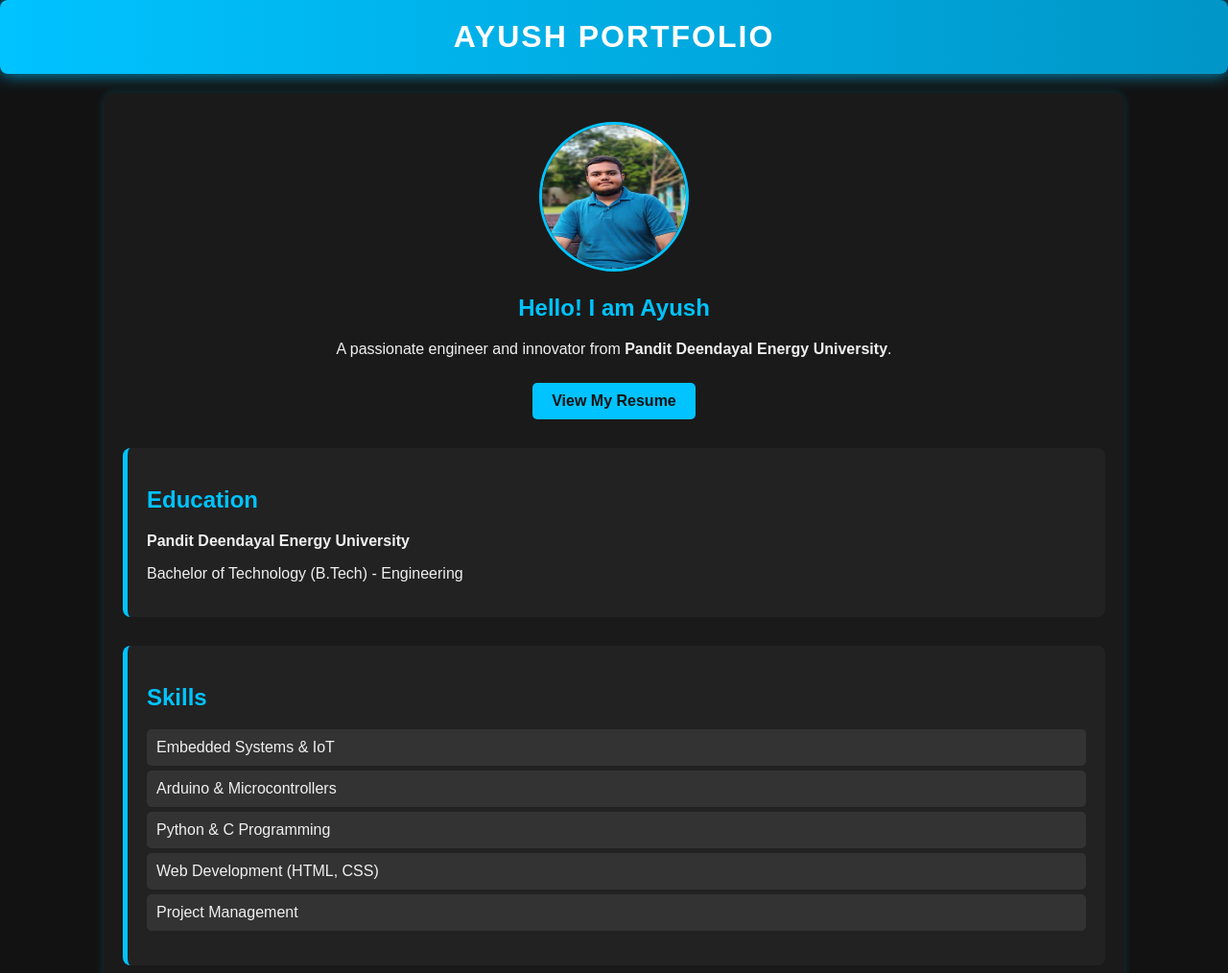
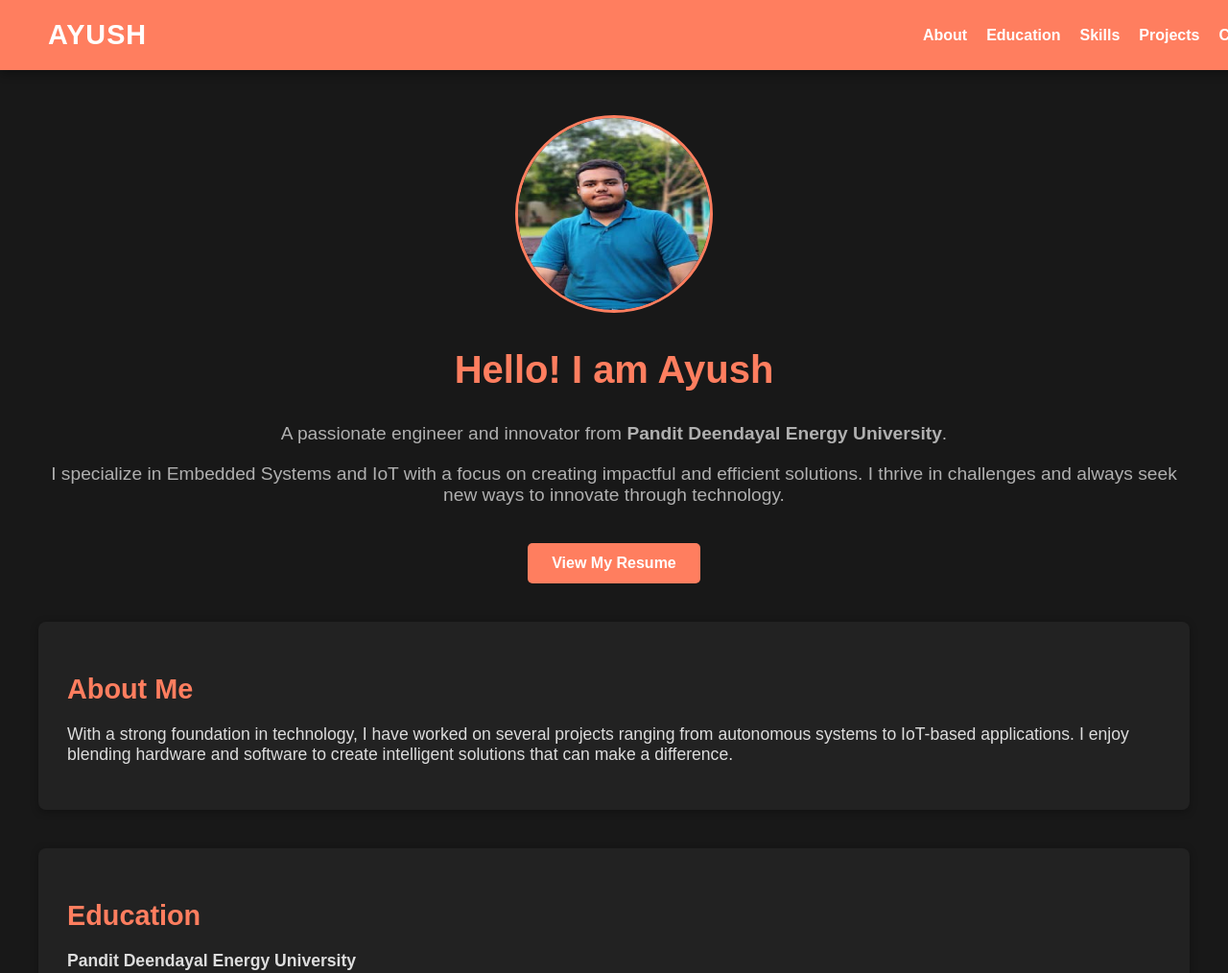
Before and after one commit to Ayush2778/portfolio, a plain HTML site: page index.html in a window 1280 px wide. Shown: the top 1014 px of the page at 96% size. Drawn offline with Linux system fonts and the light colour scheme.

Commit message:
Update index.html

```diff
--- a/index.html
+++ b/index.html
@@ -6,143 +6,241 @@
     <title>Ayush's Portfolio</title>
     <style>
         body {
-            font-family: Arial, sans-serif;
-            background-color: #121212;
+            font-family: 'Arial', sans-serif;
+            background-color: #181818;
             color: #f0f0f0;
             margin: 0;
             padding: 0;
-            text-align: center;
+            overflow-x: hidden;
         }
 
-        /* ✨ Stylish Animated Header */
+        /* Header */
         header {
-            background: linear-gradient(90deg, #00c3ff, #0096c7);
+            display: flex;
+            justify-content: space-between;
+            align-items: center;
+            background: #ff7e5f;
             color: white;
-            padding: 20px;
-            font-size: 32px;
-            font-weight: bold;
-            text-transform: uppercase;
-            letter-spacing: 2px;
-            position: relative;
-            animation: glow 2s infinite alternate;
-            border-radius: 8px;
+            padding: 20px 50px;
+            position: fixed;
+            width: 100%;
+            top: 0;
+            left: 0;
+            z-index: 1000;
+            box-shadow: 0 4px 10px rgba(0, 0, 0, 0.3);
         }
 
-        /* 🎇 Glowing Effect on Hover */
-        header:hover {
-            text-shadow: 0px 0px 10px #00c3ff, 0px 0px 20px #0096c7;
-            transition: 0.3s ease-in-out;
+        header .logo {
+            font-size: 1.8rem;
+            font-weight: bold;
+            letter-spacing: 1px;
+            text-transform: uppercase;
         }
 
-        /* 🔥 Glow Animation */
-        @keyframes glow {
-            from {
-                box-shadow: 0px 0px 10px #00c3ff;
-            }
-            to {
-                box-shadow: 0px 0px 20px #0096c7;
-            }
+        header nav {
+            display: flex;
+            gap: 20px;
         }
 
-        .container {
-            width: 80%;
-            margin: auto;
-            background: #1a1a1a;
-            padding: 20px;
-            box-shadow: 0 0 10px rgba(0, 195, 255, 0.2);
-            margin-top: 20px;
-            border-radius: 10px;
+        header nav a {
+            color: white;
+            text-decoration: none;
+            font-weight: bold;
+            transition: color 0.3s ease;
         }
 
-        img {
-            border-radius: 50%;
-            width: 150px;
-            height: 150px;
-            border: 3px solid #00c3ff;
-            margin-top: 10px;
+        header nav a:hover {
+            color: #feb47b;
         }
 
-        h2 {
-            color: #00c3ff;
+        /* Smooth Scrolling */
+        html {
+            scroll-behavior: smooth;
         }
 
-        .btn {
+        /* Main Container */
+        .container {
+            margin-top: 80px;
+            padding: 40px;
+            max-width: 1200px;
+            margin-left: auto;
+            margin-right: auto;
+        }
+
+        /* Intro Section */
+        .intro {
+            text-align: center;
+            margin-bottom: 40px;
+        }
+
+        .intro img {
+            border-radius: 50%;
+            width: 200px;
+            height: 200px;
+            border: 3px solid #ff7e5f;
+        }
+
+        .intro h1 {
+            color: #ff7e5f;
+            font-size: 2.5rem;
+        }
+
+        .intro p {
+            font-size: 1.2rem;
+            color: #b0b0b0;
+        }
+
+        .intro .btn {
             display: inline-block;
-            background: #00c3ff;
-            color: #121212;
-            padding: 10px 20px;
-            text-decoration: none;
+            background-color: #ff7e5f;
+            padding: 12px 25px;
+            color: white;
             font-weight: bold;
             border-radius: 5px;
-            margin-top: 10px;
-            transition: background 0.3s ease;
+            margin-top: 20px;
+            text-decoration: none;
+            transition: background-color 0.3s ease;
         }
 
-        .btn:hover {
-            background: #0096c7;
+        .intro .btn:hover {
+            background-color: #feb47b;
         }
 
+        /* Sections */
         .section {
-            margin-top: 30px;
-            text-align: left;
-            padding: 20px;
-            background: #222;
-            border-left: 5px solid #00c3ff;
+            margin-bottom: 40px;
+            padding: 30px;
+            background-color: #222;
             border-radius: 8px;
+            box-shadow: 0 2px 8px rgba(0, 0, 0, 0.3);
         }
 
-        ul {
+        .section h2 {
+            color: #ff7e5f;
+            font-size: 1.8rem;
+            margin-bottom: 20px;
+        }
+
+        .section p {
+            font-size: 1.1rem;
+            color: #ddd;
+        }
+
+        .section ul {
             list-style-type: none;
             padding-left: 0;
         }
 
-        li {
-            background: #333;
-            padding: 10px;
-            margin: 5px 0;
+        .section ul li {
+            background-color: #333;
+            padding: 12px;
+            margin-bottom: 10px;
             border-radius: 5px;
             transition: 0.3s;
         }
 
-        li:hover {
-            background: #444;
+        .section ul li:hover {
+            background-color: #444;
         }
 
-        a {
-            color: #00c3ff;
+        .section a {
+            color: #ff7e5f;
+            text-decoration: none;
+        }
+
+        .section a:hover {
+            color: #feb47b;
+        }
+
+        /* Footer */
+        footer {
+            background-color: #1f2937;
+            color: #ff7e5f;
+            padding: 20px;
+            text-align: center;
+            margin-top: 40px;
+        }
+
+        footer a {
+            color: #ff7e5f;
             text-decoration: none;
             font-weight: bold;
         }
 
-        a:hover {
-            color: #0096c7;
+        footer a:hover {
+            color: #feb47b;
         }
 
-        footer {
-            background-color: #1f2937;
-            color: #00c3ff;
-            padding: 10px;
-            margin-top: 20px;
-            box-shadow: 0px -4px 8px rgba(0, 195, 255, 0.3);
+        /* Responsive Design */
+        @media screen and (max-width: 768px) {
+            header {
+                flex-direction: column;
+                padding: 20px;
+            }
+
+            header nav {
+                flex-direction: column;
+                gap: 10px;
+                text-align: center;
+            }
+
+            .container {
+                padding: 20px;
+            }
+
+            .intro h1 {
+                font-size: 2rem;
+            }
+
+            .section h2 {
+                font-size: 1.5rem;
+            }
+
+            .section p, .section ul li {
+                font-size: 1rem;
+            }
         }
     </style>
 </head>
 <body>
-    <header>Ayush Portfolio</header>
+    <!-- Header -->
+    <header>
+        <div class="logo">Ayush</div>
+        <nav>
+            <a href="#about">About</a>
+            <a href="#education">Education</a>
+            <a href="#skills">Skills</a>
+            <a href="#projects">Projects</a>
+            <a href="#contact">Contact</a>
+        </nav>
+    </header>
 
+    <!-- Main Content -->
     <div class="container">
-        <img src="your-photo.jpg" alt="Your Photo">
-        <h2>Hello! I am Ayush</h2>
-        <p>A passionate engineer and innovator from <b>Pandit Deendayal Energy University</b>.</p>
-        <a href="Resume.pdf" target="_blank" class="btn">View My Resume</a>
+        <!-- Intro Section -->
+        <section class="intro">
+            <img src="your-photo.jpg" alt="Your Photo">
+            <h1>Hello! I am Ayush</h1>
+            <p>A passionate engineer and innovator from <b>Pandit Deendayal Energy University</b>.</p>
+            <p>I specialize in Embedded Systems and IoT with a focus on creating impactful and efficient solutions. I thrive in challenges and always seek new ways to innovate through technology.</p>
+            <a href="Resume.pdf" target="_blank" class="btn">View My Resume</a>
+        </section>
 
-        <div class="section">
+        <!-- About Me Section -->
+        <section id="about" class="section">
+            <h2>About Me</h2>
+            <p>With a strong foundation in technology, I have worked on several projects ranging from autonomous systems to IoT-based applications. I enjoy blending hardware and software to create intelligent solutions that can make a difference.</p>
+        </section>
+
+        <!-- Education Section -->
+        <section id="education" class="section">
             <h2>Education</h2>
             <p><b>Pandit Deendayal Energy University</b></p>
             <p>Bachelor of Technology (B.Tech) - Engineering</p>
-        </div>
+        </section>
 
-        <div class="section">
+        <!-- Skills Section -->
+        <section id="skills" class="section">
             <h2>Skills</h2>
             <ul>
                 <li>Embedded Systems & IoT</li>
@@ -151,9 +249,10 @@
                 <li>Web Development (HTML, CSS)</li>
                 <li>Project Management</li>
             </ul>
-        </div>
+        </section>
 
-        <div class="section">
+        <!-- Projects Section -->
+        <section id="projects" class="section">
             <h2>Projects</h2>
             <ul>
                 <li><b>Autonomous River Cleaning Robot</b> - A robot designed to clean river waste.</li>
@@ -161,18 +260,20 @@
                 <li><b>Smart Attendance System</b> - RFID-based attendance system with buzzer alerts.</li>
                 <li><b>Milk Quality Assessment</b> - A system to analyze milk quality.</li>
             </ul>
-        </div>
+        </section>
 
-        <div class="section">
+        <!-- Contact Section -->
+        <section id="contact" class="section">
             <h2>Contact</h2>
-            <p>Email: <b>ayush1303@gmail.com</b></p>
+            <p>Email: <b>ayush@example.com</b></p>
             <p>LinkedIn: <a href="https://www.linkedin.com/in/ayush" target="_blank">linkedin.com/in/ayush</a></p>
             <p>GitHub: <a href="https://github.com/ayush2778" target="_blank">github.com/ayush2778</a></p>
-        </div>
+        </section>
     </div>
 
+    <!-- Footer -->
     <footer>
-        &copy; 2025|Portfolio
+        &copy; 2025 Ayush | Portfolio | <a href="mailto:ayush@example.com">Email Me</a>
     </footer>
 </body>
 </html>
```
